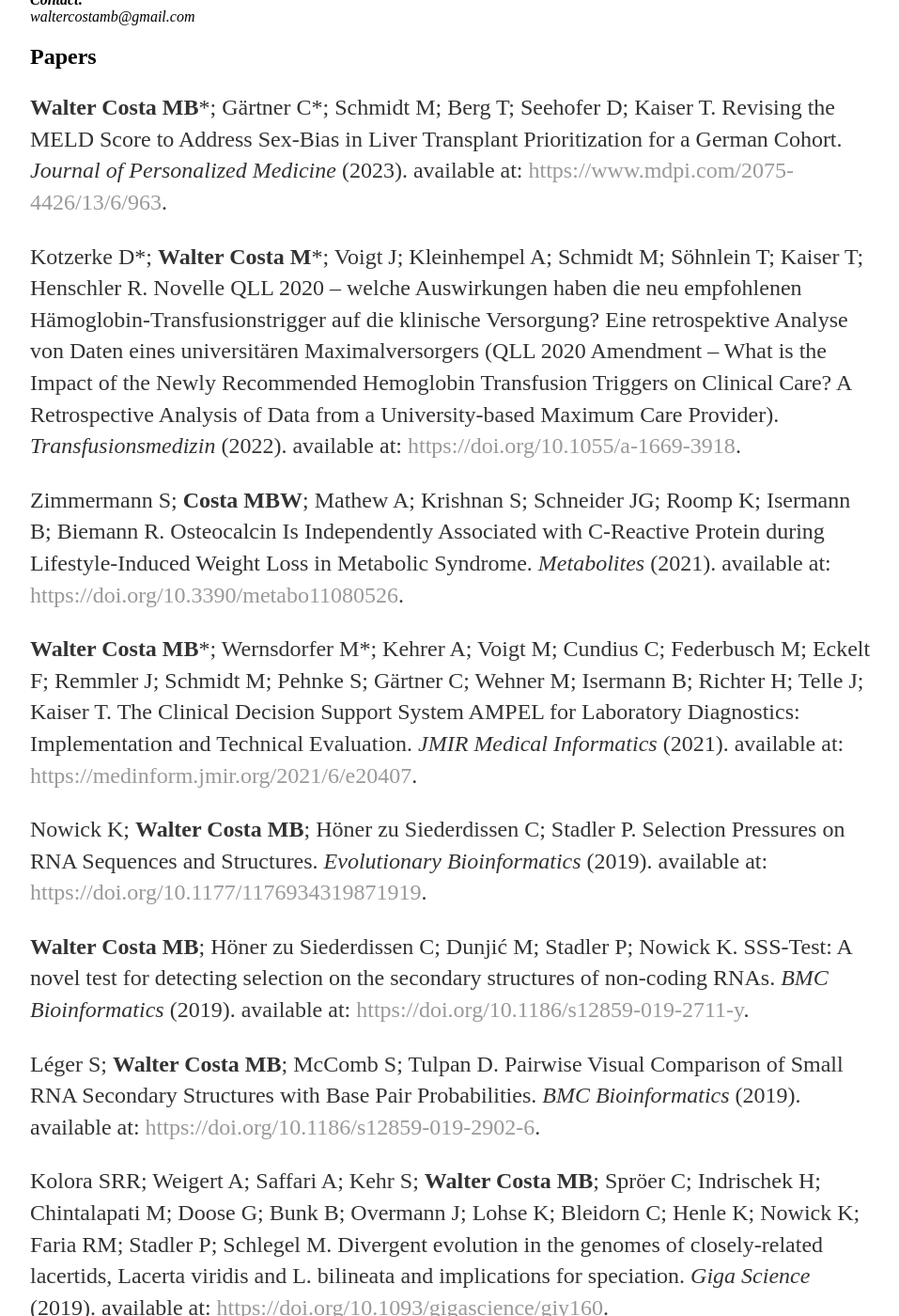
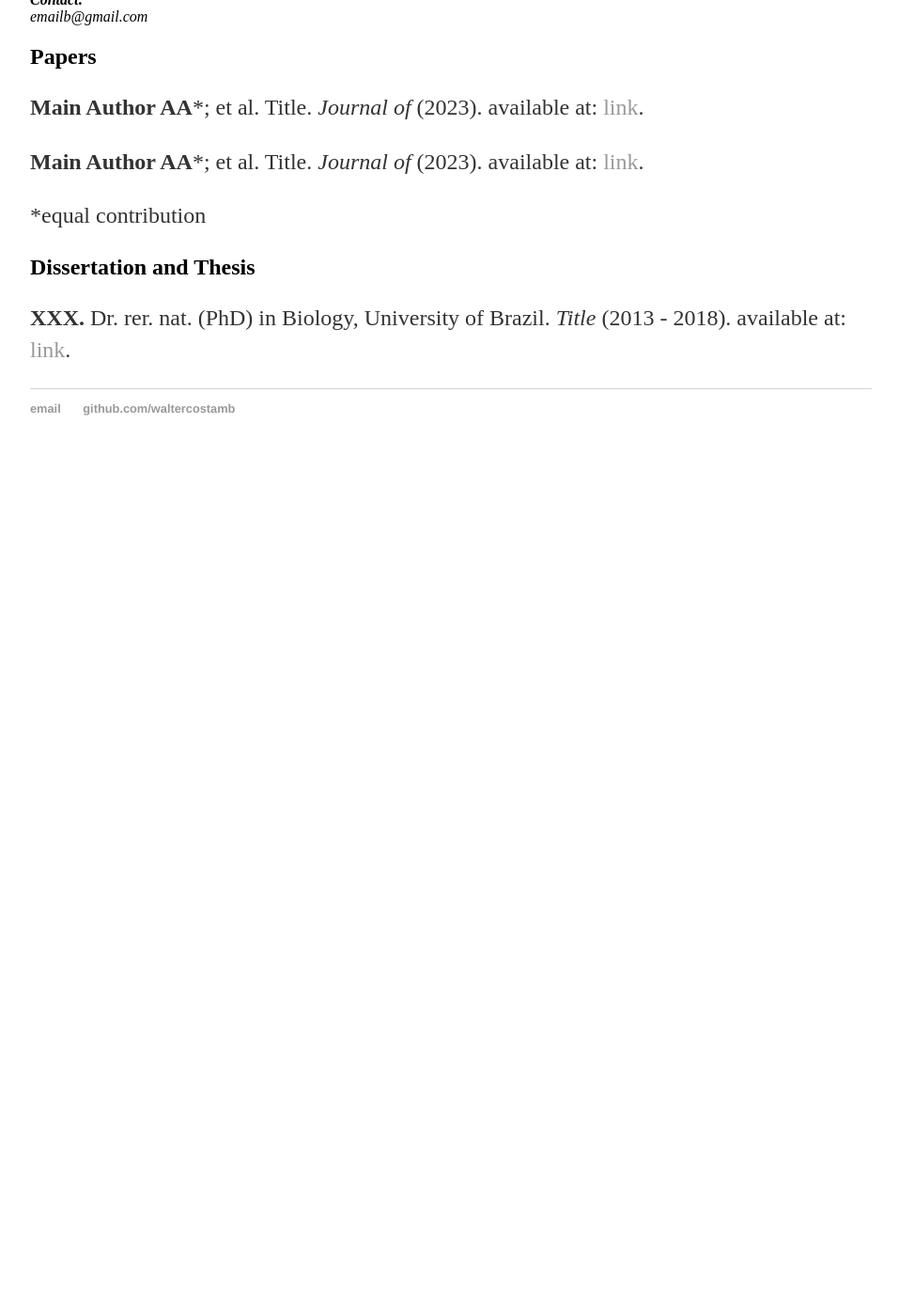
Before and after one commit to deoliveiralab/deoliveiralab.github.io, a Jekyll site: the page built from pubs/index.html, in a window 1280 px wide and 1400 px high, scrolled down 206 px. Shown: the whole window at 94% size, without its empty margins (160-1117 px from the left). Built offline with Jekyll 4.4.1, drawn with Linux system fonts in a browser that asks for light colours; after the commit the page ends 900 px from its top, so only the background shows below that; some of the changed text lies outside the part shown.

Commit message:
Update index.html

```diff
--- a/pubs/index.html
+++ b/pubs/index.html
@@ -1,6 +1,6 @@
 ---
 layout: default
-title: Publications of Maria Beatriz Walter Costa
+title: List of Publications
 ---
 
 	<div class="pubs">
@@ -12,84 +12,27 @@ title: Publications of Maria Beatriz Walter Costa
 		<! ––			Street Address<br>
 		<! ––			<!City State 12345<br>
 		<! ––			<abbr title="phone"><!P:</abbr> <!(123) 456-7890<br>
-					<span class="obfuscate">waltercostamb@gmail.com</span>
+					<span class="obfuscate">emailb@gmail.com</span>
 					</address>
 
 					<h2>Papers</h2>
 
-					<p><strong>Walter Costa MB</strong>*; Gärtner C*; Schmidt M; Berg T; Seehofer D; Kaiser T.
-	  Revising the MELD Score to Address Sex-Bias in Liver Transplant Prioritization for a German Cohort.
-	  <em>Journal of Personalized Medicine</em> (2023).
-	  available at: <a href="https://www.mdpi.com/2075-4426/13/6/963">https://www.mdpi.com/2075-4426/13/6/963</a>.
+					<p><strong>Main Author AA</strong>*; et al.
+	  Title.
+	  <em>Journal of</em> (2023).
+	  available at: <a href="link">link</a>.
 
-					<p>Kotzerke D*; <strong>Walter Costa M</strong>*; Voigt J; Kleinhempel A; Schmidt M; Söhnlein T;
-	  Kaiser T; Henschler R.
-	  Novelle QLL 2020 – welche Auswirkungen haben die neu empfohlenen Hämoglobin-Transfusionstrigger auf die klinische Versorgung?
-	  Eine retrospektive Analyse von Daten eines universitären Maximalversorgers (QLL 2020 Amendment – What is the Impact of the Newly
-	  Recommended Hemoglobin Transfusion Triggers on Clinical Care? A Retrospective Analysis of Data from a University-based Maximum Care Provider).
-	  <em>Transfusionsmedizin</em> (2022).
-	  available at: <a href="https://doi.org/10.1055/a-1669-3918">https://doi.org/10.1055/a-1669-3918</a>.
-
-					<p>Zimmermann S; <strong>Costa MBW</strong>; Mathew A; Krishnan S; Schneider JG; Roomp K; Isermann B; Biemann R.
-	  Osteocalcin Is Independently Associated with C-Reactive Protein during Lifestyle-Induced Weight Loss in Metabolic Syndrome. <em>Metabolites</em> (2021).
-	  available at: <a href="https://doi.org/10.3390/metabo11080526">https://doi.org/10.3390/metabo11080526</a>.
-
-					<p><strong>Walter Costa MB</strong>*; Wernsdorfer M*; Kehrer A; Voigt M; Cundius C; Federbusch M; Eckelt F; Remmler J;
-	  Schmidt M; Pehnke S; Gärtner C; Wehner M; Isermann B; Richter H; Telle J; Kaiser T. The Clinical Decision Support System AMPEL for Laboratory
-	  Diagnostics: Implementation and Technical Evaluation. <em>JMIR Medical Informatics</em> (2021). available at:
-          <a href="https://medinform.jmir.org/2021/6/e20407">https://medinform.jmir.org/2021/6/e20407</a>.
-
-					<p>Nowick K; <strong>Walter Costa MB</strong>; Höner zu Siederdissen C; Stadler P. Selection Pressures on RNA Sequences
-          and Structures. <em>Evolutionary Bioinformatics</em> (2019). available at:
-          <a href="https://doi.org/10.1177/1176934319871919">https://doi.org/10.1177/1176934319871919</a>.
-
-			 		<p><strong>Walter Costa MB</strong>; Höner zu Siederdissen C; Dunjić M; Stadler P; Nowick K. SSS-Test: A novel test for detecting
-          selection on the secondary structures of non-coding RNAs. <em>BMC Bioinformatics</em> (2019). available at:
-          <a href="https://doi.org/10.1186/s12859-019-2711-y">https://doi.org/10.1186/s12859-019-2711-y</a>.
-
-			 		<p>Léger S; <strong>Walter Costa MB</strong>; McComb S; Tulpan D. Pairwise Visual Comparison of Small RNA Secondary
-          Structures with Base Pair Probabilities. <em>BMC Bioinformatics</em> (2019). available at:
-          <a href="https://doi.org/10.1186/s12859-019-2902-6">https://doi.org/10.1186/s12859-019-2902-6</a>.
-
-			 		<p>Kolora SRR; Weigert A; Saffari A; Kehr S; <strong>Walter Costa MB</strong>; Spröer C; Indrischek H; Chintalapati M; Doose
-          G; Bunk B; Overmann J; Lohse K; Bleidorn C; Henle K; Nowick K; Faria RM; Stadler P; Schlegel M. Divergent
-          evolution in the genomes of closely-related lacertids, Lacerta viridis and L. bilineata and implications for speciation.
-          <em>Giga Science</em> (2019). available at:
-          <a href="https://doi.org/10.1093/gigascience/giy160">https://doi.org/10.1093/gigascience/giy160</a>.
-
-			 		<p><strong>Walter Costa MB</strong>; Höner zu Siederdissen C; Tulpan D; Stadler P; Nowick K. Uncovering the structural
-          evolution of the Human Accelerated Region 1. <em>Journal of Theoretical Biology</em> (2018). available at:
-          <a href="https://doi.org/10.1016/j.jtbi.2017.11.015">https://doi.org/10.1016/j.jtbi.2017.11.015</a>.
-
-			 		<p>Perdomo-Sabogal A; Kanton S*; <strong>Walter MB</strong>*; Nowick K. The role of gene regulatory factors in the
-          evolutionary history of humans. <em>Current Opinion in Genetics and Development</em> (2014). available at:
-          <a href="http://doi.org/10.1016/j.gde.2014.08.007">http://doi.org/10.1016/j.gde.2014.08.007</a>.
-
-			 		<p>Maranhão AQ; <strong>Costa MB</strong>; Guedes L; Moraes-Vieira PM; Raiol T; Brigido MM. A Mouse variable gene
-          fragment binds to DNA independently of the BCR context: A Possible role for immature B-Cell repertoire establishment.
-          <em>Plos One</em> (2013). available at: <a href="https://doi.org/10.1371/journal.pone.0072625">https://doi.org/10.1371/journal.pone.0072625</a>.
+					<p><strong>Main Author AA</strong>*; et al.
+	  Title.
+	  <em>Journal of</em> (2023).
+	  available at: <a href="link">link</a>.
 
 		  <p>*equal contribution<p>
 
 					<h2>Dissertation and Thesis</h2>
 
-					<p><strong>Walter Costa MB.</strong> Dr. rer. nat. (PhD) in Computer Science,
-						University of Leipzig, Germany. Science without Borders Program - CNPq (Brazil)
-						<em>Adaptive Evolution of Long Non-Coding RNAs</em> (2013 - 2018).
-						available at: <a href="https://nbn-resolving.org/urn:nbn:de:bsz:15-qucosa2-323898">    https://nbn-resolving.org/urn:nbn:de:bsz:15-qucosa2-323898</a>.
-
-						<p><strong>Walter Costa MB.</strong> M. Sc. in Molecular Biology,
-						University of Brasília, Brazil.
-						<em>Genetic Variability of Anti-DNA Antibodies</em> (2010 - 2012).
-						available at: <a href="http://repositorio.unb.br/handle/10482/11352">http://repositorio.unb.br/handle/10482/11352</a>.
-
-						<p><strong>Walter Costa MB.</strong> B. Sc. in Biological Sciences,
-						University of Brasília, Brazil. (2006 - 2009).
-
-					<h2>Book Chapter</h2>
-
-					<p><strong>Walter Costa MB</strong>. Evolutionary Conservation of RNA Secondary Structure.
-						<em>RNA Structure Prediction</em> (pp. 121-146). (2023).
-						available at: <a href="https://link.springer.com/protocol/10.1007/978-1-0716-2768-6_8">https://link.springer.com/protocol/10.1007/978-1-0716-2768-6_8</a>.
-
+					<p><strong>XXX.</strong> Dr. rer. nat. (PhD) in Biology,
+						University of Brazil.
+						<em>Title</em> (2013 - 2018).
+						available at: <a link">link</a>.
 	</div>
```
